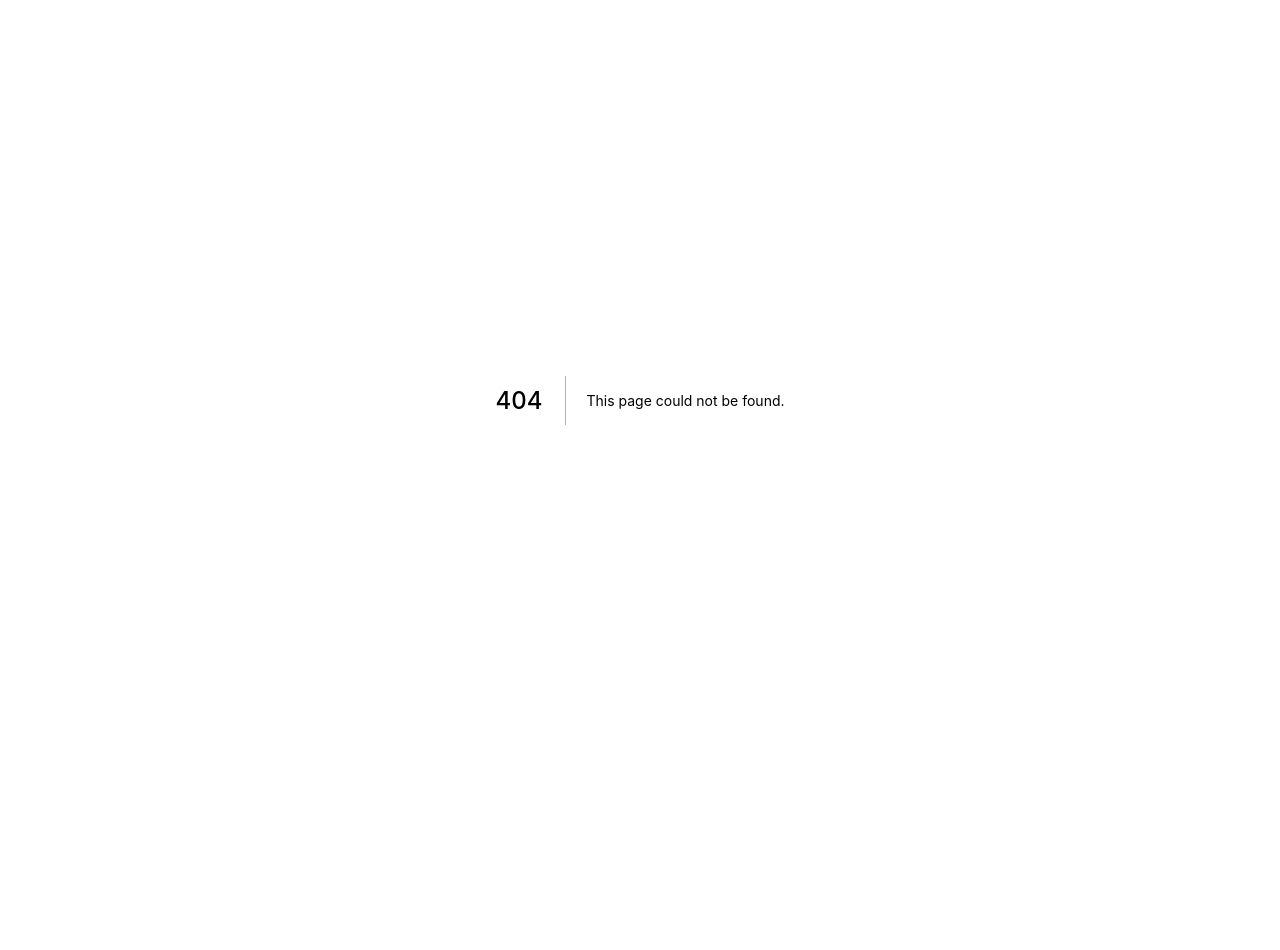
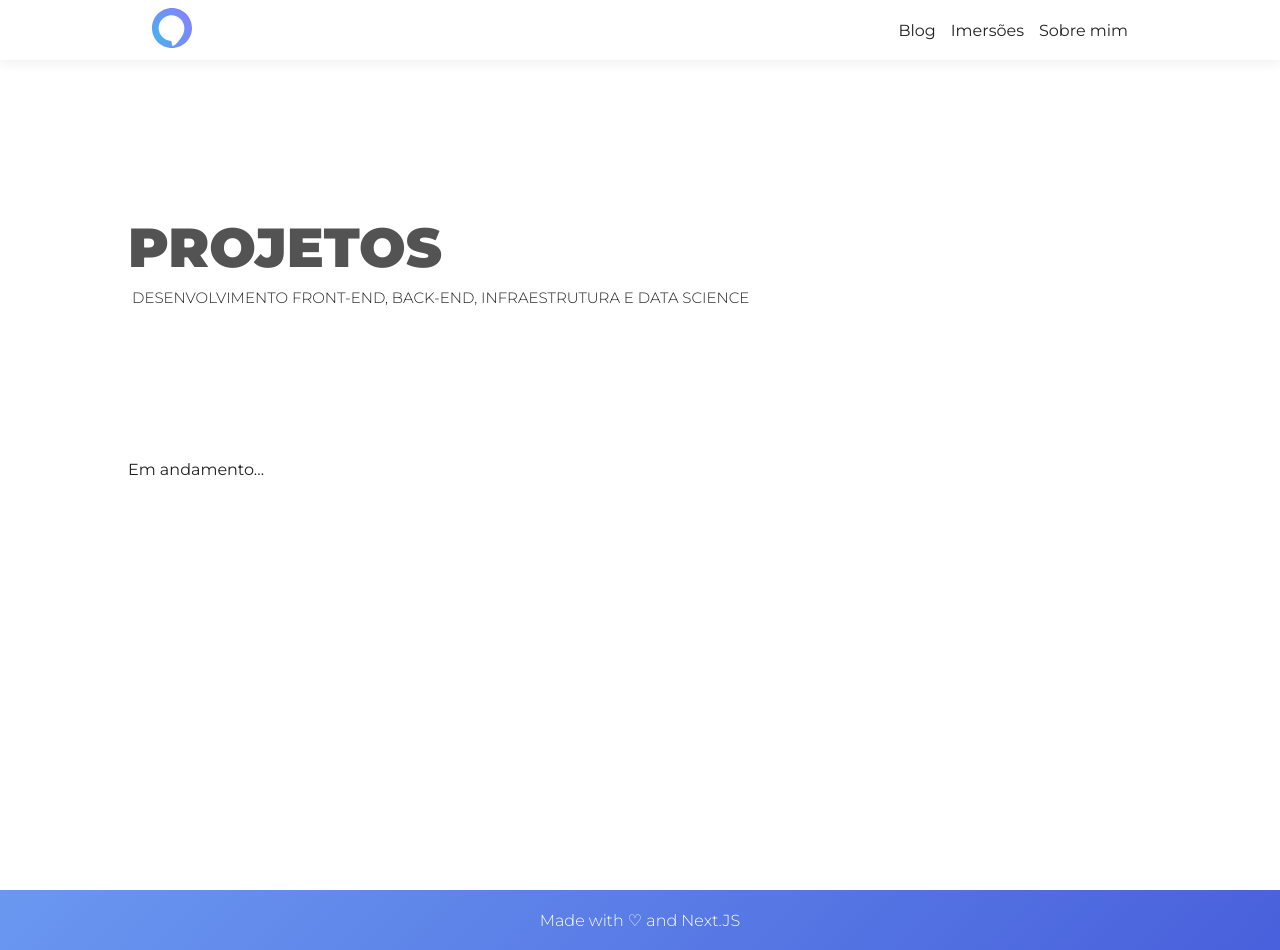
Before and after one commit to massaaki/personal-blog, a Next.js app: page /projects in a window 1280 px wide. Before the commit this address had no page. Before the commit the page ends 800 px from the top, so only its background shows below. Built offline with nearby package versions, Linux system fonts and the light colour scheme.

Commit message:
feat(projects): Add page

```diff
--- a/src/pages/immersions/index.tsx
+++ b/src/pages/projects/index.tsx
@@ -6,9 +6,9 @@ const ImmersionPage = () => {
     <DefaultLayout pageTitle="Series - Real time Learning">
       <div className="main">
         <HeaderSection
-          topText="Algumas coisas que estou me aprofundando"
-          mainText="Imersão"
-          bottomText="Machine Learn, Architecture & Development"
+          topText=""
+          mainText="Projetos"
+          bottomText="Desenvolvimento Front-end, Back-end, Infraestrutura e Data Science"
         />
         <p>Em andamento...</p>
       </div>
--- a/src/shared/layout/DefaultLayout/components/Header/index.tsx
+++ b/src/shared/layout/DefaultLayout/components/Header/index.tsx
@@ -20,7 +20,7 @@ const Header = () => {
               </Link>
             </li>
             <li>
-              <Link href="/immersions">
+              <Link href="/projects">
                 <a>Imersões</a>
               </Link>
             </li>
```
